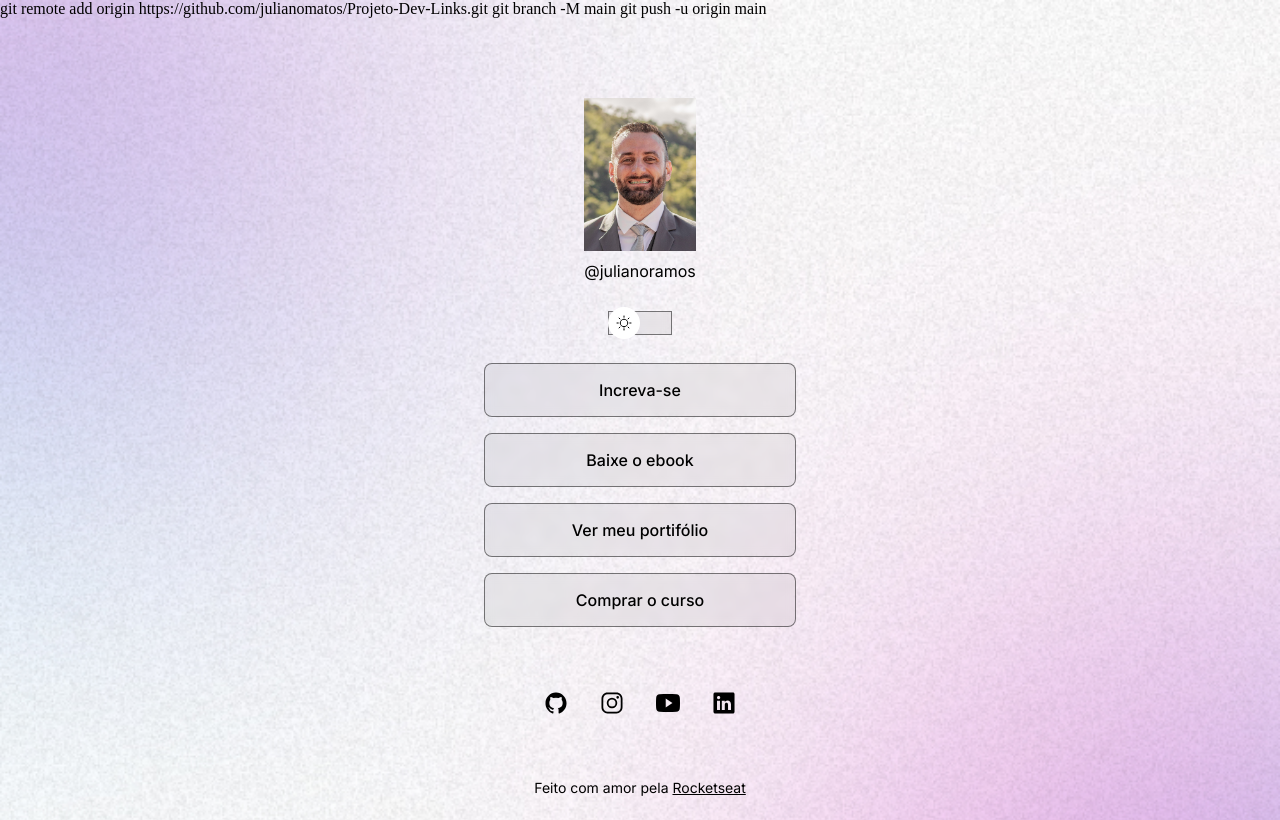
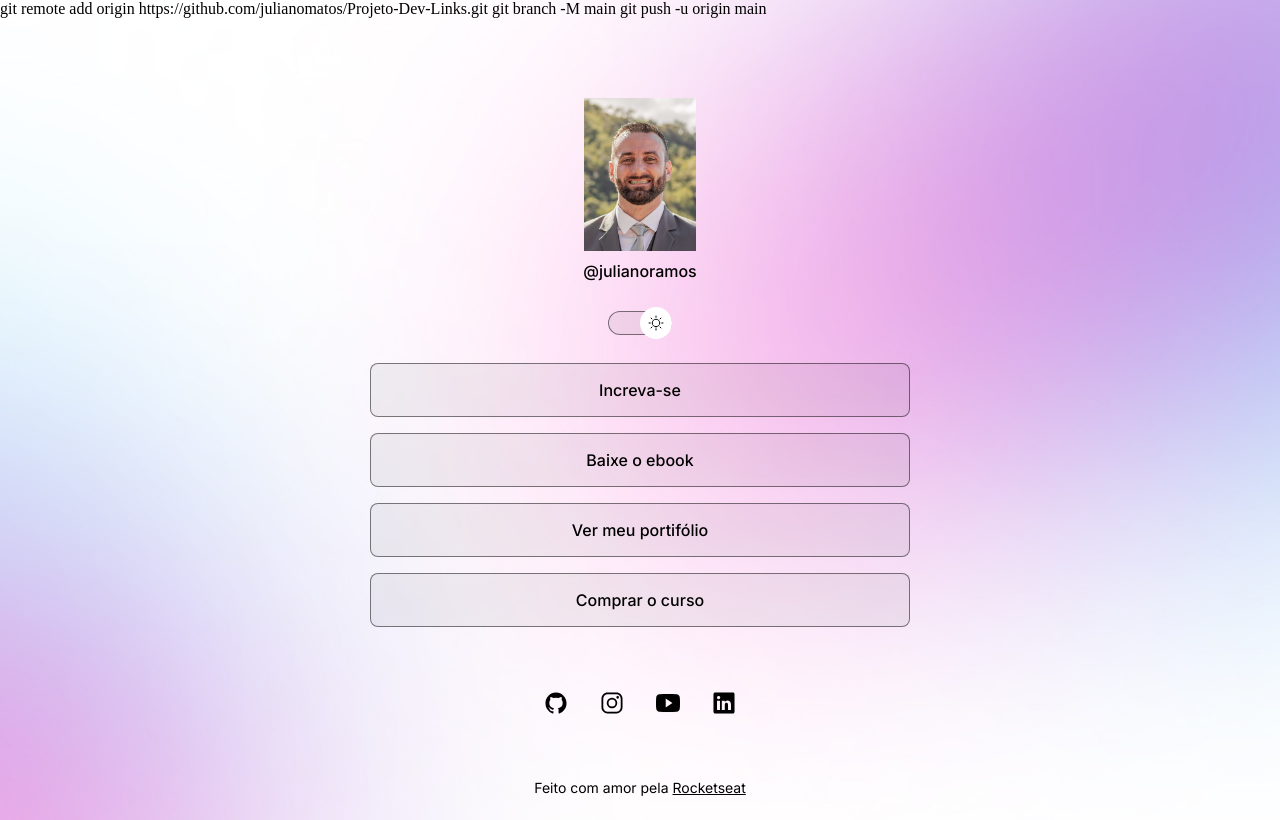
Before and after one commit to julianomatos/Projeto-Dev-Links, a plain HTML site: page index.html in a window 1280 px wide. Drawn offline with nearby package versions, Linux system fonts and the light colour scheme.

Commit message:
alteração css

```diff
--- a/style.css
+++ b/style.css
@@ -1,109 +1,129 @@
-*{
+* {
     margin: 0;
     padding: 0;
     box-sizing: border-box;
   }
 
-:root{
-    --text-color:white;
-    --bg-url:url(./Assets/bg-mobile.jpg);
+  :root {
+    --text-color: white;
+    --bg-url: url(./Assets/bg-mobile.jpg);
     --stroke-color: rgba(255, 255, 255, 0.5);
     --surface-color: rgba(255, 255, 255, 0.05);
     --surface-color-hover: rgba(0, 0, 0, 0.02);
     --highlight-color: rgba(255, 255, 255, 0.2);
-    --switch-bg-url: url(./assets/moon-stars.svg);
+    --switch-bg-url: url(./Assets/moon-stars.svg);
   }
-.light{
-    --text-color:black;
-    --bg-url:url(./Assets/bg-mobile-light.jpg);
+
+  .light {
+    --text-color: black;
+    --bg-url: url(./Assets/bg-mobile-light.jpg);
     --stroke-color: rgba(0, 0, 0, 0.5);
     --surface-color: rgba(0, 0, 0, 0.05);
-    --surface-color-hover: rgba(0, 0, 0, 0.05);
+    --surface-color-hover: rgba(0, 0, 0, 0.02);
     --highlight-color: rgba(0, 0, 0, 0.1);
-    --switch-bg-url: url(./assets/sun.svg);
+    --switch-bg-url: url(./Assets/sun.svg);
   }
-body{
 
-    background-image: var(--bg-url);
-    background-repeat: no-repeat;
-    background-position: top center;
-    background-size: cover;
+  body {
+    background: var(--bg-url) no-repeat top center/cover;
+    height: 100vh;
+  }
 
-   /* background: url(./Assets/bg-mobile.jpg) no repeat top center/cover; */
-}
-body *{
-    font-family: 'Inter', sans-serif;
+  body * {
+    font-family: "Inter", sans-serif;
     color: var(--text-color);
   }
-#container{
-    width: 360px;
+
+  #container {
+    width: 100%;
+    max-width: 588px;
     margin: 56px auto 0px;
-    padding: 0px 24px;
+    padding: 0 24px;
   }
+
+  /* profile */
   #profile {
     text-align: center;
     padding: 24px;
   }
-#profile img{
+
+  #profile img {
     width: 112px;
   }
-#profile p{
-    font-weight: 500px;
+
+  #profile p {
+    font-weight: 500;
     line-height: 24px;
     margin-top: 8px;
   }
+
+  /* switch */
   #switch {
     position: relative;
     width: 64px;
+
     margin: 4px auto;
+  }
 
-}
-#switch button{
+  #switch button {
     width: 32px;
     height: 32px;
     background: white var(--switch-bg-url) no-repeat center;
+    border: 0;
     border-radius: 50%;
-    border: 0;
 
     position: absolute;
     top: 50%;
     left: 0;
     z-index: 1;
     transform: translateY(-50%);
+
+    animation: slide-back 0.2s;
   }
-.light switch button{
-    right: 0;
-    right: inicial;
+
+  .light #switch button {
+    animation: slide-in 0.2s forwards;
   }
-#switch span{
+
+  #switch button:hover {
+    outline: 8px solid var(--highlight-color);
+  }
+
+  #switch span {
     display: block;
     width: 64px;
     height: 24px;
     background: var(--surface-color);
     border: 1px solid var(--stroke-color);
     backdrop-filter: blur(4px);
+    -webkit-backdrop-filter: blur(4px);
+    border-radius: 9999px;
   }
 
-ul{
+  /* links */
+  ul {
     list-style: none;
 
     display: flex;
     flex-direction: column;
     gap: 16px;
 
-    padding: 24px 0px;
+    padding: 24px 0;
+  }
 
-}
-ul li a{
+  ul li a {
     display: flex;
     align-items: center;
     justify-content: center;
+
     padding: 16px 24px;
 
     background: var(--surface-color);
     border: 1px solid var(--stroke-color);
     border-radius: 8px;
+
     backdrop-filter: blur(4px);
+    -webkit-backdrop-filter: blur(4px);
 
     text-decoration: none;
     font-weight: 500;
@@ -111,35 +131,68 @@ ul li a{
     transition: background 0.2s;
   }
 
-ul li a:hover{
+  /* pseudo-selector */
+  ul li a:hover {
     background: var(--surface-color-hover);
     border: 1.5px solid var(--text-color);
   }
 
-#social-links{
+  /* social links */
+  #social-links {
     display: flex;
     justify-content: center;
 
-    padding: 24px 0px;
+    padding: 24px 0;
 
     font-size: 24px;
   }
-#social-links a{
+
+  #social-links a {
     display: flex;
     align-items: center;
     justify-content: center;
-
     padding: 16px;
 
-    transition: backgroun 0.2s;
+    transition: background 0.2s;
     border-radius: 50%;
+  }
 
-}
   #social-links a:hover {
     background: var(--highlight-color);
   }
-footer{
-    padding: 24px 0px;
+
+  footer {
+    padding: 24px 0;
     text-align: center;
     font-size: 14px;
   }
+
+  /* media queries */
+  @media (min-width: 700px) {
+    :root {
+      --bg-url: url(./Assets/bg-desktop.jpg);
+    }
+
+    .light {
+      --bg-url: url(./Assets/bg-desktop-light.jpg);
+    }
+  }
+
+  /* animation */
+  @keyframes slide-in {
+    from {
+      left: 0;
+    }
+    to {
+      left: 50%;
+    }
+  }
+
+  @keyframes slide-back {
+    from {
+      left: 50%;
+    }
+    to {
+      left: 0;
+    }
+  }
```
Also changed, not shown: Assets/bg-desktop-light.jpg (added), Assets/bg-desktop.jpg (added). Lines whose indentation alone changed are shown as unchanged.
